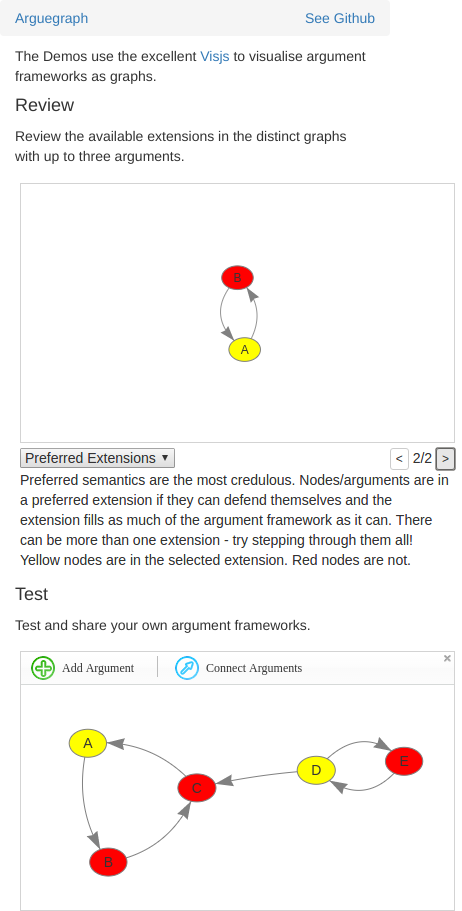
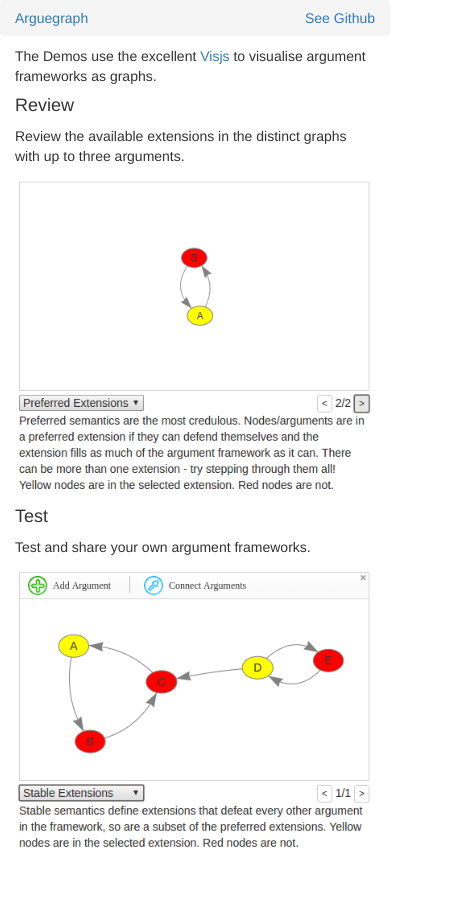
Before and after one commit to mattsouth/arguegraph, a plain HTML site: page index.html in a window 390 px wide. Shown: the top 911 px of the page, 462 px wide, since content can reach past the window. After the commit the page ends 858 px from the top, so only its background shows below. Drawn offline with nearby package versions, Linux system fonts and the light colour scheme.

Commit message:
responsive images i index.html

```diff
--- a/index.html
+++ b/index.html
@@ -44,12 +44,12 @@
       <div class="col-sm-6">
         <h4>Review</h4>
         <p>Review the available extensions in the distinct graphs with up to three arguments.</p>
-        <a href="review.html"><img src="img/review.png"></a>
+        <a href="review.html"><img src="img/review.png" class="img-responsive"></a>
       </div>
       <div class="col-sm-6">
         <h4>Test</h4>
         <p>Test and share your own argument frameworks.</p>
-        <a href="test.html"><img src="img/test.png"></a>
+        <a href="test.html"><img src="img/test.png" class="img-responsive"></a>
       </div>
     </div>
   </div>
```
